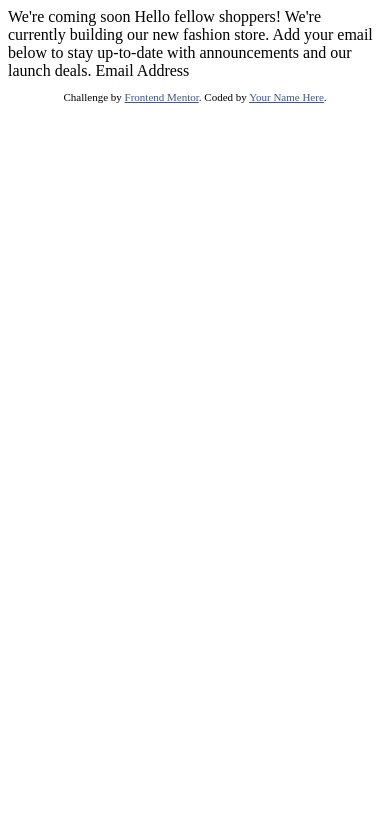
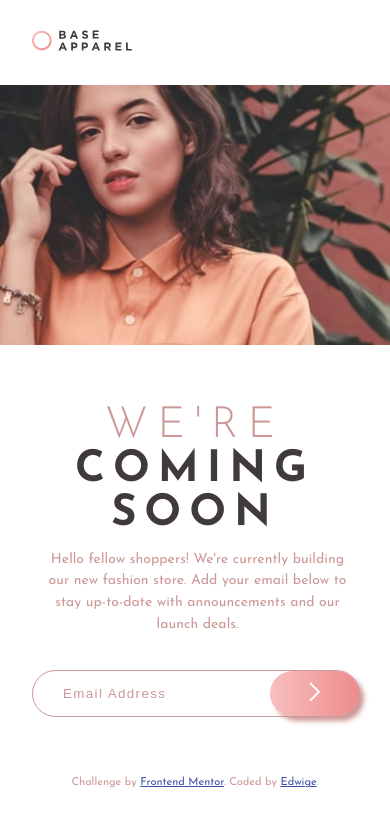
Before and after one commit to Edwige08/base-apparel-coming-soon-master, a plain HTML site: page index.html in a window 390 px wide. Drawn offline with Linux system fonts and the light colour scheme.

Commit message:
add: css and responsive

```diff
--- a/index.html
+++ b/index.html
@@ -1,33 +1,70 @@
 <!DOCTYPE html>
 <html lang="en">
+
 <head>
   <meta charset="UTF-8">
-  <meta name="viewport" content="width=device-width, initial-scale=1.0"> <!-- displays site properly based on user's device -->
+  <meta name="viewport" content="width=device-width, initial-scale=1.0">
+  <!-- displays site properly based on user's device -->
 
   <link rel="icon" type="image/png" sizes="32x32" href="./images/favicon-32x32.png">
 
+  <link rel="stylesheet" href="style.css">
+  <link rel="preconnect" href="https://fonts.googleapis.com">
+  <link rel="preconnect" href="https://fonts.gstatic.com" crossorigin>
+  <link href="https://fonts.googleapis.com/css2?family=Josefin+Sans:ital,wght@0,100..700;1,100..700&display=swap"
+    rel="stylesheet">
   <title>Frontend Mentor | Base Apparel coming soon page</title>
 
-  <!-- Feel free to remove these styles or customise in your own stylesheet 👍 -->
-  <style>
-    .attribution { font-size: 11px; text-align: center; }
-    .attribution a { color: hsl(228, 45%, 44%); }
-  </style>
 </head>
+
 <body>
+  <!-- <div style="opacity: .6; position: absolute; top: 0; left: 0; z-index: -1;">
+    <img src="./design/mobile-design.jpg" alt="" style="width: 100%;">
+  </div> -->
 
-  We're coming soon
+  <main>
 
-  Hello fellow shoppers! We're currently building our new fashion store.
-  Add your email below to stay up-to-date with announcements and our launch deals.
+    <div class="main-left-side">
 
-  Email Address
+      <img src="./images/logo.svg" class="base-apparel-logo" alt="Base apparel logo">
+      <img src="./images/hero-mobile.jpg" class="mobile-only" alt="Photo of a lady" />
+
+      <h1>
+        <span>We're</span><br />
+        coming soon
+      </h1>
+
+      <p class="site-description">
+        Hello fellow shoppers! We're currently building our new fashion store.
+        Add your email below to stay up-to-date with announcements and our launch deals.
+      </p>
+
+      <form>
+        <input type="email" placeholder="Email Address" />
+        <button><img src="./images/icon-arrow.svg" alt=""></button>
+      </form>
+
+      <p class="attribution">
+        Challenge by <a href="https://www.frontendmentor.io?ref=challenge" target="_blank">Frontend Mentor</a>.
+        Coded by <a href="https://github.com/Edwige08">Edwige</a>.
+      </p>
+
+    </div>
+
+    <div class="main-right-side">
+
+      <img src="./images/hero-desktop.jpg" class="desktop-only" alt="Photo of a lady" />
+
+    </div>
+
+  </main>
 
   <footer>
-    <p class="attribution">
+    <!-- <p class="attribution">
       Challenge by <a href="https://www.frontendmentor.io?ref=challenge" target="_blank">Frontend Mentor</a>.
-      Coded by <a href="#">Your Name Here</a>.
-    </p>
+      Coded by <a href="https://github.com/Edwige08">Edwige</a>.
+    </p> -->
   </footer>
 </body>
+
 </html>
--- /dev/null
+++ b/style.css
@@ -0,0 +1,187 @@
+/* *** *** *** *** *** GENERAL *** *** *** *** *** */
+:root {
+    --desaturatedRed: hsl(0, 36%, 70%);
+    --softRed: hsl(0, 93%, 68%);
+    --darkGrayishRed: hsl(0, 6%, 24%);
+
+    --fontSize: 16px;
+
+    --fontFamily: "Josefin Sans", sans-serif;
+
+    --fontWeight-light: 300;
+    --fontWeight-medium: 400;
+    --fontWeight-large: 600;
+}
+
+* {
+    margin: 0;
+    padding: 0;
+    object-fit: cover;
+}
+
+body {
+    font-family: var(--fontFamily);
+}
+
+.mobile-only {
+    display: none;
+}
+
+.desktop-only {
+    display: block;
+}
+
+html {
+    /* background-image: url(./design/mobile-design.jpg); */
+    /* background-image: url("./design/desktop-design.jpg"); */
+}
+
+body {
+    /* display: none; */
+}
+
+/* *** *** *** *** *** MAIN *** *** *** *** *** */
+main {
+    display: flex;
+    flex-direction: row;
+}
+
+/* *** LEFT SIDE *** */
+.main-left-side {
+    /* background: url(./images/bg-pattern-desktop.svg) no-repeat; */
+
+    .base-apparel-logo {
+        margin: 65px 0 130px 165px;
+    }
+
+    h1 {
+        margin: 0 220px 18.4px 165px;
+        text-transform: uppercase;
+        color: var(--darkGrayishRed);
+        letter-spacing: 15.7px;
+        line-height: 69px;
+        font-size: 65px;
+
+        span {
+            color: var(--desaturatedRed);
+            font-weight: var(--fontWeight-light);
+            letter-spacing: 16.4px;
+        }
+    }
+
+    .site-description {
+        margin: 0 180px 0 165px;
+        color: var(--desaturatedRed);
+        /* width: 450px; */
+        letter-spacing: 0.059px;
+        line-height: 28.6px;
+    }
+}
+
+form {
+    margin: 38px 180px 0 165px;
+    position: relative;
+    display: flex;
+    flex-direction: row;
+    border-radius: 25px;
+    border: solid 1px var(--desaturatedRed);
+    height: 54px;
+
+    input {
+        width: 100%;
+        height: 100%;
+        background: none;
+        padding-left: 30px;
+        border: none;
+    }
+
+    input::placeholder {
+        color: var(--desaturatedRed);
+        letter-spacing: 1.4px;
+    }
+
+    button {
+        height: 53.5px;
+        width: 140px;
+        border-radius: 25px;
+        background: linear-gradient(to right, hsl(0, 80%, 86%), hsl(0, 74%, 74%));
+        border: none;
+        box-shadow: 5px 5px 5px var(--desaturatedRed);
+    }
+}
+
+/* *** *** *** *** *** FOOTER *** *** *** *** *** */
+.attribution {
+    margin: 130px 220px 0 165px;
+    font-size: 11px;
+    text-align: center;
+    color: var(--desaturatedRed);
+}
+
+.attribution a {
+    color: hsl(228, 45%, 44%);
+}
+
+/* *** *** *** *** *** *** *** *** *** *** *** *** *** */
+/* *** *** *** *** *** RESPONSIVE *** *** *** *** *** */
+/* *** *** *** *** *** *** *** *** *** *** *** *** *** */
+@media screen and (max-width: 425px) {
+    .mobile-only {
+        display: flex;
+        width: 100vw;
+    }
+
+    .desktop-only {
+        display: none;
+    }
+
+    .main-left-side {
+        width: 100vw;
+
+        .base-apparel-logo {
+            margin: 30px 10px 30px 32px;
+            width: 100px;
+        }
+
+        h1 {
+            margin: 60px 0px 12px 0px;
+            font-size: 2.7rem;
+            letter-spacing: 0.5rem;
+            line-height: 2.75rem;
+            text-align: center;
+
+            span {
+                letter-spacing: 0.6rem;
+            }
+        }
+
+        .site-description {
+            /* width: 100vw; */
+            font-size: 14px;
+            line-height: 1.35rem;
+            margin: 0 35px 35px 40px;
+            text-align: center;
+        }
+
+        form {
+            margin: 0 30px 0px 32px;
+            height: 45px;
+
+            button {
+                height: 100%;
+            }
+
+        }
+
+        .attribution {
+            width: 100%;
+            margin: 60px 0 0 0;
+            font-size: 11px;
+            text-align: center;
+            color: var(--desaturatedRed);
+        }
+    }
+
+
+
+}
```
